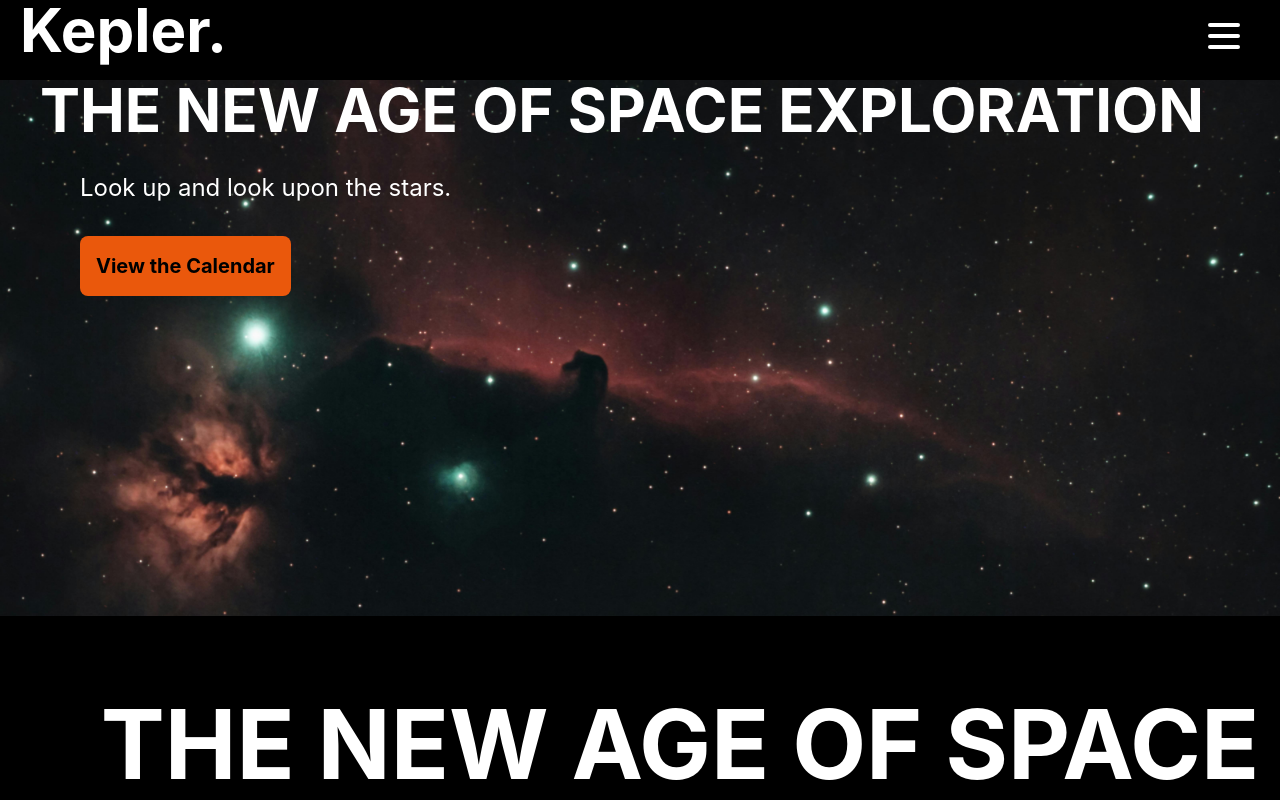
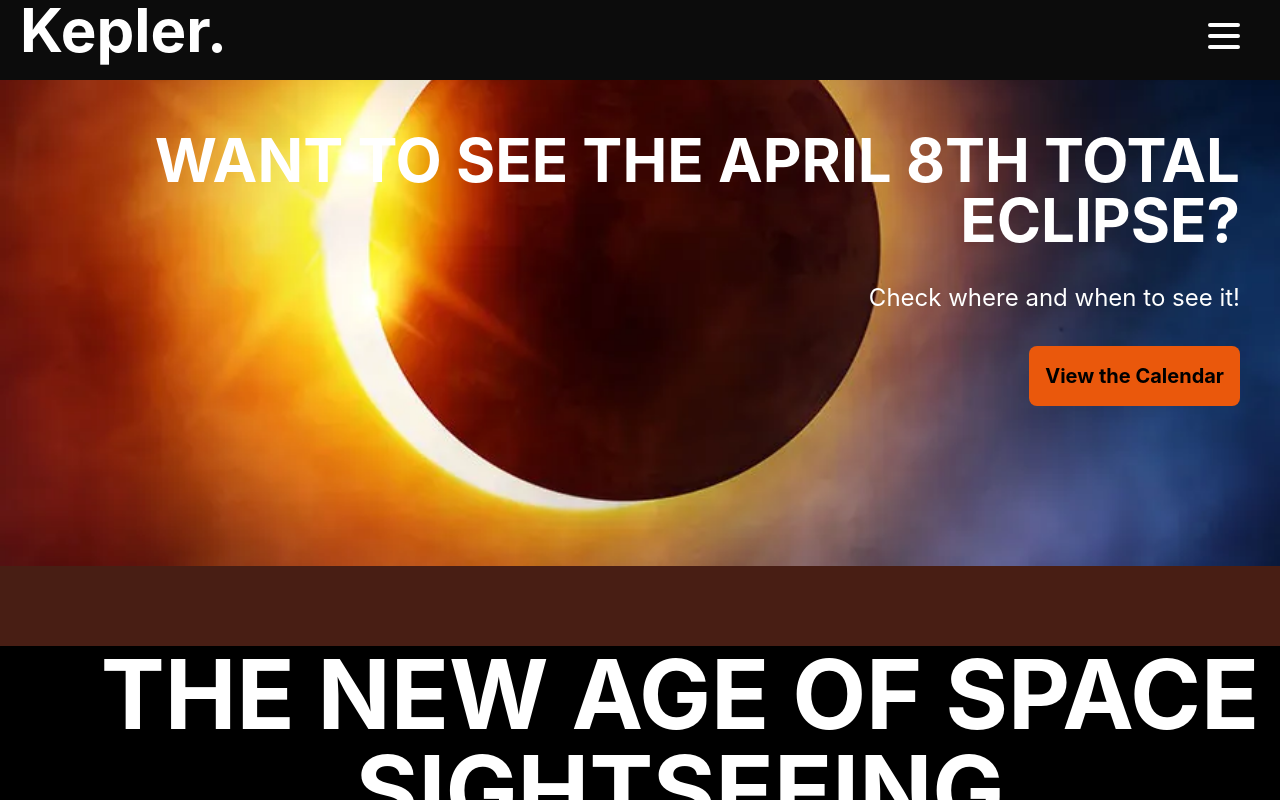
Before and after one commit to AlexPizarro7/Kepler, a React (Create React App) app in the folder frontend/: page / in a window 1280 px wide. Shown: the top 800 px of the page. Built offline with nearby package versions, Linux system fonts and the light colour scheme.

Commit message:
- added page routing feature. -Added new CTA to homepage

```diff
--- a/frontend/package.json
+++ b/frontend/package.json
@@ -36,5 +36,8 @@
       "last 1 firefox version",
       "last 1 safari version"
     ]
+  },
+  "devDependencies": {
+    "react-router-dom": "^6.22.3"
   }
 }
--- a/frontend/src/App.css
+++ /dev/null
@@ -1,27 +0,0 @@
-.App {
-  text-align: center;
-}
-
-.App-logo {
-  height: 40vmin;
-  pointer-events: none;
-}
-
-@media (prefers-reduced-motion: no-preference) {
-  .App-logo {
-    animation: App-logo-spin infinite 20s linear;
-  }
-}
-
-.App-link {
-  color: #61dafb;
-}
-
-@keyframes App-logo-spin {
-  from {
-    transform: rotate(0deg);
-  }
-  to {
-    transform: rotate(360deg);
-  }
-}
--- a/frontend/src/App.js
+++ b/frontend/src/App.js
@@ -1,22 +1,21 @@
 import React from 'react';
-import './App.css';
-import Header from './Components/Header';
+import {Routes, Route} from 'react-router-dom';
+import Home from './Pages/Home';
+import Calendar from './Pages/Calendar';
+import FAQ from './Pages/FAQ';
+import Login from './Pages/Login';
+
 
 function App() {
   return (
-    <div className="App">
-      <div className="bg-hero bg-cover bg-center pb-80">
-        <Header />
-        <h1 className="mt-20 ml-10 mr-10 text-6xl font-bold text-left line-clamp-3 z-10">THE NEW AGE OF SPACE EXPLORATION</h1>
-        <p className="ml-20 mt-8 text-2xl text-left z-10">Look up and look upon the stars.</p>
-        <button className=" flex ml-20 mt-8 bg-orange-600 text-black hover:bg-orange-300 text-xl font-bold p-4 rounded-lg z-10">View the Calendar</button>
-      </div>
-      <div className="mt-20 bg-black pb-80">
-        <h1 className="ml-20 text-8xl font-bold text-center">THE NEW AGE OF SPACE SIGHTSEEING</h1>
-        <p className="ml-20 mt-8 text-2xl text-center underline">Look up and look upon the stars.</p>
-        <button className=" ml-20 mt-8 bg-orange-600 text-black hover:bg-orange-300 text-xl font-bold p-4 rounded-lg">Signup Now</button>
-      </div>
-  </div>
+    <>
+      <Routes>
+        <Route path="/" element={<Home />} />
+        <Route path="/calendar" element={<Calendar />} />
+        <Route path="/faq" element={<FAQ />} />
+        <Route path="/login" element={<Login />} />
+      </Routes>
+    </>
   );
 }
 
--- a/frontend/src/Components/Header.js
+++ b/frontend/src/Components/Header.js
@@ -1,5 +1,6 @@
 import React from 'react';
 import Hamburger from './Hamburger';
+import { Link } from 'react-router-dom';
 
 function Header() {
 
@@ -11,21 +12,21 @@ function Header() {
 
     return (
         <div className="header-nav Z-0">
-            <div className=" navigation flex flex-row p-5 w-full h-20 bg-black fixed top-0">
-                <a className="text-6xl h-20 font-bold fixed top-0" href="/">Kepler.</a>
+            <div className=" navigation flex flex-row p-5 w-full h-20 bg-[#0C0C0C] fixed top-0">
+                <Link to="/" className="text-6xl h-20 font-bold fixed top-0">Kepler.</Link>
                 <div className="hamburger mt-5 right-10 top-0" onClick={toggleHamburger}>
                     <Hamburger />
                 </div>
                 <div className="menu end-0">
                     <ul>
                         <li>
-                            <a href="/">Calendar</a>
+                            <Link to="/calendar">Calendar</Link>
                         </li>
                         <li>
-                            <a href="/faq">FAQ</a>
+                            <Link to="/faq">FAQ</Link>
                         </li>
                         <li>
-                            <a href="/logi">Login/Signup</a>
+                            <Link to="/login">Login</Link>
                         </li>
                     </ul>
                 </div>
@@ -35,7 +36,7 @@ function Header() {
 
         .menu {
             display: ${hamburgerOpen ? 'inline' : 'none'};
-            background-color: black;
+            background-color: #0C0C0C;
             height: 100%;
             width: 40vw;
             margin-top: 40px;
--- /dev/null
+++ b/frontend/src/Pages/Calendar.js
@@ -0,0 +1,14 @@
+import React from 'react';
+import Header from '../Components/Header';
+
+function Calendar() {
+    return (
+        <div>
+            <Header />
+            <h1>Calendar</h1>
+
+        </div>
+    )
+}
+
+export default Calendar;
--- /dev/null
+++ b/frontend/src/Pages/FAQ.js
@@ -0,0 +1,14 @@
+import React from 'react';
+import Header from '../Components/Header';
+
+function FAQ() {
+    return (
+        <div>
+            <Header />
+            <h1>FAQ</h1>
+
+        </div>
+    )
+}
+
+export default FAQ;
--- /dev/null
+++ b/frontend/src/Pages/Home.js
@@ -0,0 +1,23 @@
+import React from 'react';
+import Header from '../Components/Header';
+import solarEclipse from '../img/solar-eclipse.webp';
+
+function Home() {
+    return (
+    <div className="flex flex-col">
+        <Header />
+        <div className="bg-solar bg-cover bg-center pb-40 mt-[50px]">
+            <h2 className=" text-right pt-20 ml-10 mr-10 text-6xl font-bold text-left line-clamp-3 z-10 uppercase">Want to see the April 8th total eclipse?</h2>
+            <p className=" text-right ml-20 mr-10 mt-8 text-2xl text-left z-10">Check where and when to see it!</p>
+            <button to='/Calendar' className="float-right flex ml-20 mt-8 mr-10 bg-orange-600 text-black hover:bg-orange-300 text-xl font-bold p-4 rounded-lg z-10">View the Calendar </button>
+        </div>
+        <div className="mt-20 bg-black pb-80">
+            <h2 className="ml-20 text-8xl font-bold text-center">THE NEW AGE OF SPACE SIGHTSEEING</h2>
+            <p className="ml-20 mt-8 text-2xl text-center underline">Look up and look upon the stars.</p>
+            <button className=" ml-20 mt-8 bg-orange-600 text-black hover:bg-orange-300 text-xl font-bold p-4 rounded-lg">Signup Now</button>
+        </div>
+    </div>
+    )
+}
+
+export default Home;
--- /dev/null
+++ b/frontend/src/Pages/Login.js
@@ -0,0 +1,14 @@
+import React from 'react';
+import Header from '../Components/Header';
+
+function Login() {
+    return (
+        <div>
+            <Header />
+            <h1>Login</h1>
+
+        </div>
+    )
+}
+
+export default Login;
--- a/frontend/src/index.css
+++ b/frontend/src/index.css
@@ -4,7 +4,7 @@
 
 
 body {
-  background-color: black;
+  background-color: #481E14;
   margin: 0;
   font-family: -apple-system, BlinkMacSystemFont, 'Segoe UI', 'Roboto', 'Oxygen',
     'Ubuntu', 'Cantarell', 'Fira Sans', 'Droid Sans', 'Helvetica Neue',
--- a/frontend/src/index.js
+++ b/frontend/src/index.js
@@ -3,11 +3,14 @@ import ReactDOM from 'react-dom/client';
 import './index.css';
 import App from './App';
 import reportWebVitals from './reportWebVitals';
+import { BrowserRouter } from 'react-router-dom';
 
 const root = ReactDOM.createRoot(document.getElementById('root'));
 root.render(
   <React.StrictMode>
-    <App />
+    <BrowserRouter>
+      <App />
+    </BrowserRouter>
   </React.StrictMode>
 );
 
--- a/frontend/tailwind.config.js
+++ b/frontend/tailwind.config.js
@@ -5,6 +5,7 @@ module.exports = {
     extend: {
       backgroundImage: {
         'hero': 'url("/src/img/hero.jpg")',
+        'solar': 'url("/src/img/solar-eclipse.webp")',
       }
     },
   },
```
Also changed, not shown: frontend/src/img/solar-eclipse.webp (added), 1 other file (tests, documents, lock files or other folders).
